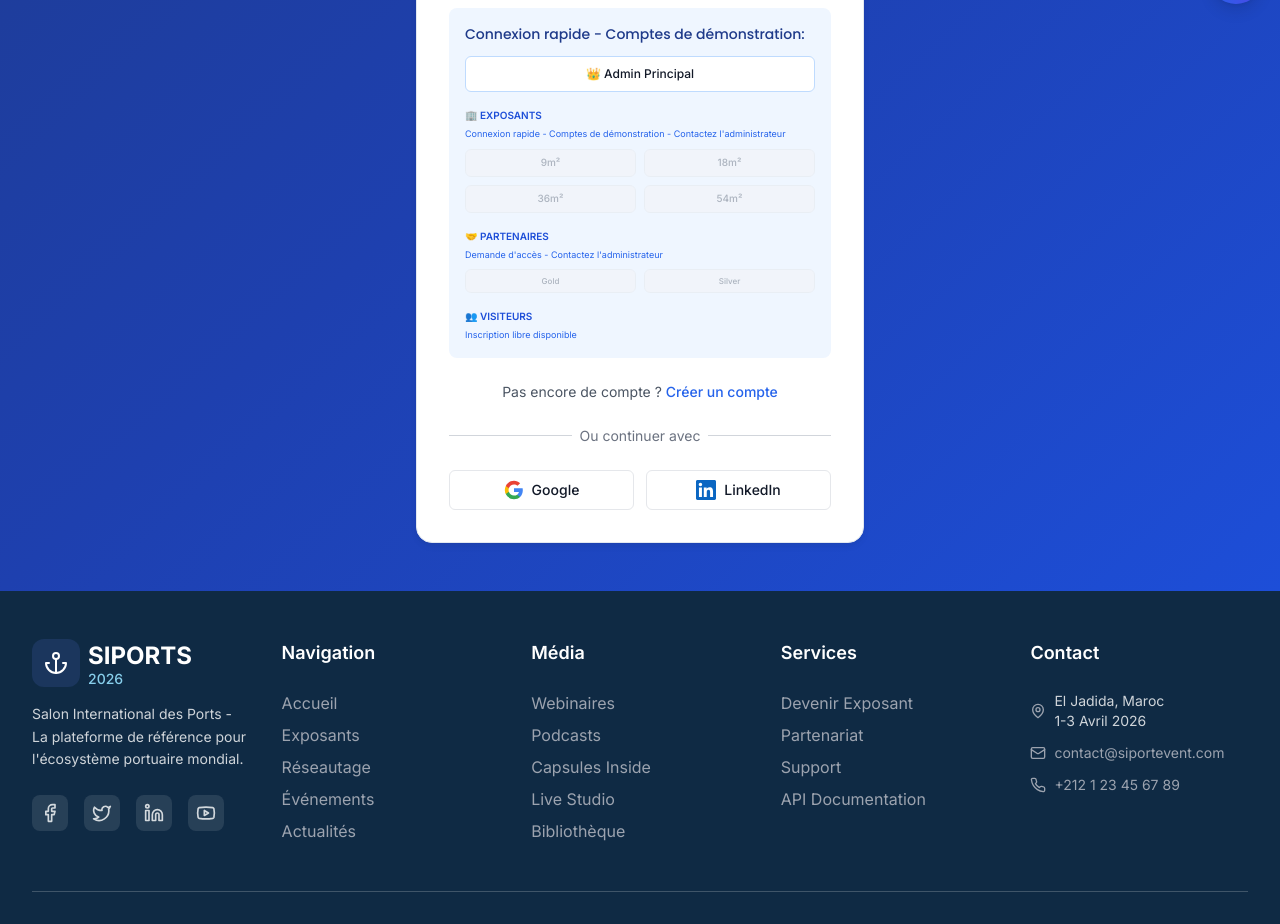
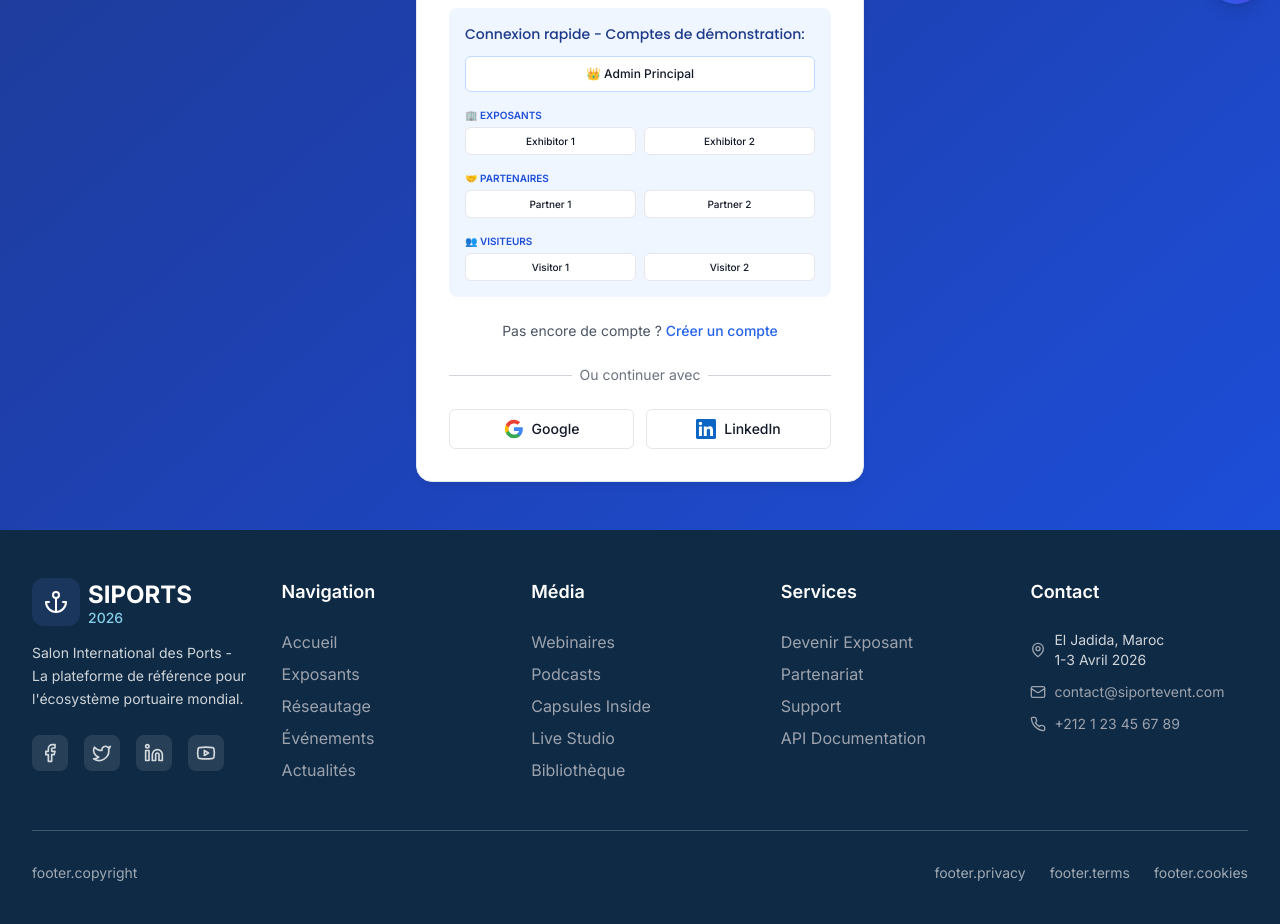
Before and after one commit to epitaphe360/siportv3, a React (Vite) app: page /login in a window 1280 px wide. Shown: the part 780-1704 px from the top of the page. Built offline with nearby package versions, Linux system fonts and the light colour scheme; no server answers.

Commit message:
fix: use real existing demo accounts in LoginPage (admin, exhibitors, partners, visitors)

```diff
--- a/src/components/auth/LoginPage.tsx
+++ b/src/components/auth/LoginPage.tsx
@@ -288,86 +288,97 @@ export default function LoginPage() {
                   </Button>
                 </div>
 
-                {/* Exhibitors - Placeholder */}
+                {/* Exhibitors */}
                 <div>
                   <p className="text-[10px] font-semibold text-blue-700 uppercase mb-1">🏢 {t('login.demo_exhibitors')}</p>
-                  <p className="text-[9px] text-blue-600 mb-2">
-                    {t('login.demo_accounts')} - Contactez l'administrateur
-                  </p>
                   <div className="grid grid-cols-2 gap-2">
                     <Button
                       type="button"
                       variant="outline"
                       size="sm"
-                      disabled
-                      className="text-[10px] h-7 bg-gray-100 text-gray-500"
+                      onClick={() => {
+                        setEmail('exhibitor_1766398912371@test.com');
+                        setPassword('');
+                      }}
+                      className="text-[10px] h-7 bg-white"
                     >
-                      9m²
+                      Exhibitor 1
                     </Button>
                     <Button
                       type="button"
                       variant="outline"
                       size="sm"
-                      disabled
-                      className="text-[10px] h-7 bg-gray-100 text-gray-500"
+                      onClick={() => {
+                        setEmail('exhibitor_1766398790576@test.com');
+                        setPassword('');
+                      }}
+                      className="text-[10px] h-7 bg-white"
                     >
-                      18m²
+                      Exhibitor 2
+                    </Button>
+                  </div>
+                </div>
+
+                {/* Partners */}
+                <div>
+                  <p className="text-[10px] font-semibold text-blue-700 uppercase mb-1">🤝 {t('login.demo_partners')}</p>
+                  <div className="grid grid-cols-2 gap-2">
+                    <Button
+                      type="button"
+                      variant="outline"
+                      size="sm"
+                      onClick={() => {
+                        setEmail('pierre.laurent2@partner.com');
+                        setPassword('');
+                      }}
+                      className="text-[10px] h-7 bg-white"
+                    >
+                      Partner 1
                     </Button>
                     <Button
                       type="button"
                       variant="outline"
                       size="sm"
-                      disabled
-                      className="text-[10px] h-7 bg-gray-100 text-gray-500"
+                      onClick={() => {
+                        setEmail('nathalie.robert1@partner.com');
+                        setPassword('');
+                      }}
+                      className="text-[10px] h-7 bg-white"
                     >
-                      36m²
+                      Partner 2
+                    </Button>
+                  </div>
+                </div>
+
+                {/* Visitors */}
+                <div>
+                  <p className="text-[10px] font-semibold text-blue-700 uppercase mb-1">👥 {t('login.demo_visitors')}</p>
+                  <div className="grid grid-cols-2 gap-2">
+                    <Button
+                      type="button"
+                      variant="outline"
+                      size="sm"
+                      onClick={() => {
+                        setEmail('visitor1@test.com');
+                        setPassword('');
+                      }}
+                      className="text-[10px] h-7 bg-white"
+                    >
+                      Visitor 1
                     </Button>
                     <Button
                       type="button"
                       variant="outline"
                       size="sm"
-                      disabled
-                      className="text-[10px] h-7 bg-gray-100 text-gray-500"
+                      onClick={() => {
+                        setEmail('visitor2@test.com');
+                        setPassword('');
+                      }}
+                      className="text-[10px] h-7 bg-white"
                     >
-                      54m²
+                      Visitor 2
                     </Button>
                   </div>
-                </div>
-
-                {/* Partners - Placeholder */}
-                <div>
-                  <p className="text-[10px] font-semibold text-blue-700 uppercase mb-1">🤝 {t('login.demo_partners')}</p>
-                  <p className="text-[9px] text-blue-600 mb-2">
-                    Demande d'accès - Contactez l'administrateur
-                  </p>
-                  <div className="grid grid-cols-2 gap-2">
-                    <Button
-                      type="button"
-                      variant="outline"
-                      size="sm"
-                      disabled
-                      className="text-[8px] h-6 bg-gray-100 text-gray-500"
-                    >
-                      Gold
-                    </Button>
-                    <Button
-                      type="button"
-                      variant="outline"
-                      size="sm"
-                      disabled
-                      className="text-[8px] h-6 bg-gray-100 text-gray-500"
-                    >
-                      Silver
-                    </Button>
-                  </div>
-                </div>
-
-                {/* Visitors - Placeholder */}
-                <div>
-                  <p className="text-[10px] font-semibold text-blue-700 uppercase mb-1">👥 {t('login.demo_visitors')}</p>
-                  <p className="text-[9px] text-blue-600">
-                    Inscription libre disponible
-                  </p>
                 </div>
               </div>
             )}
```
